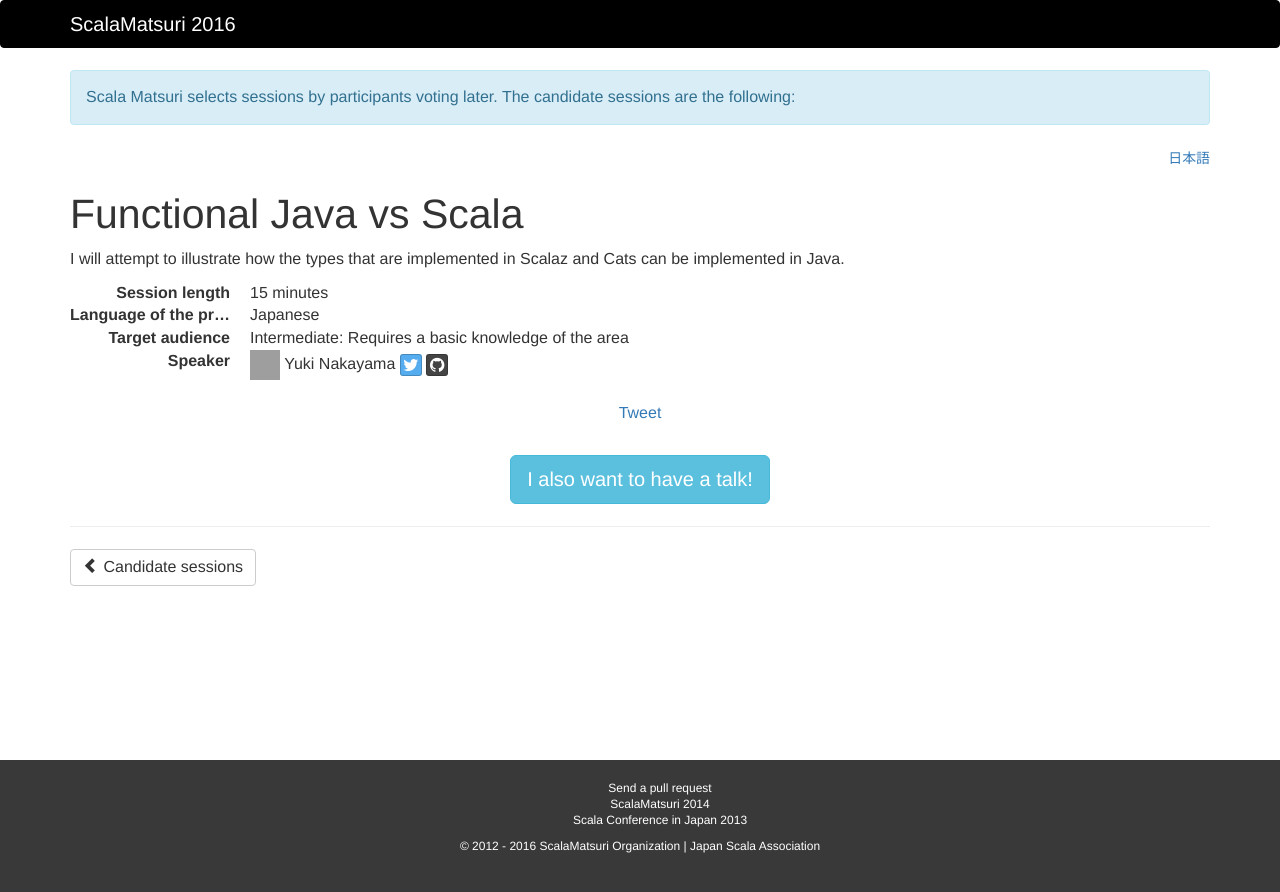
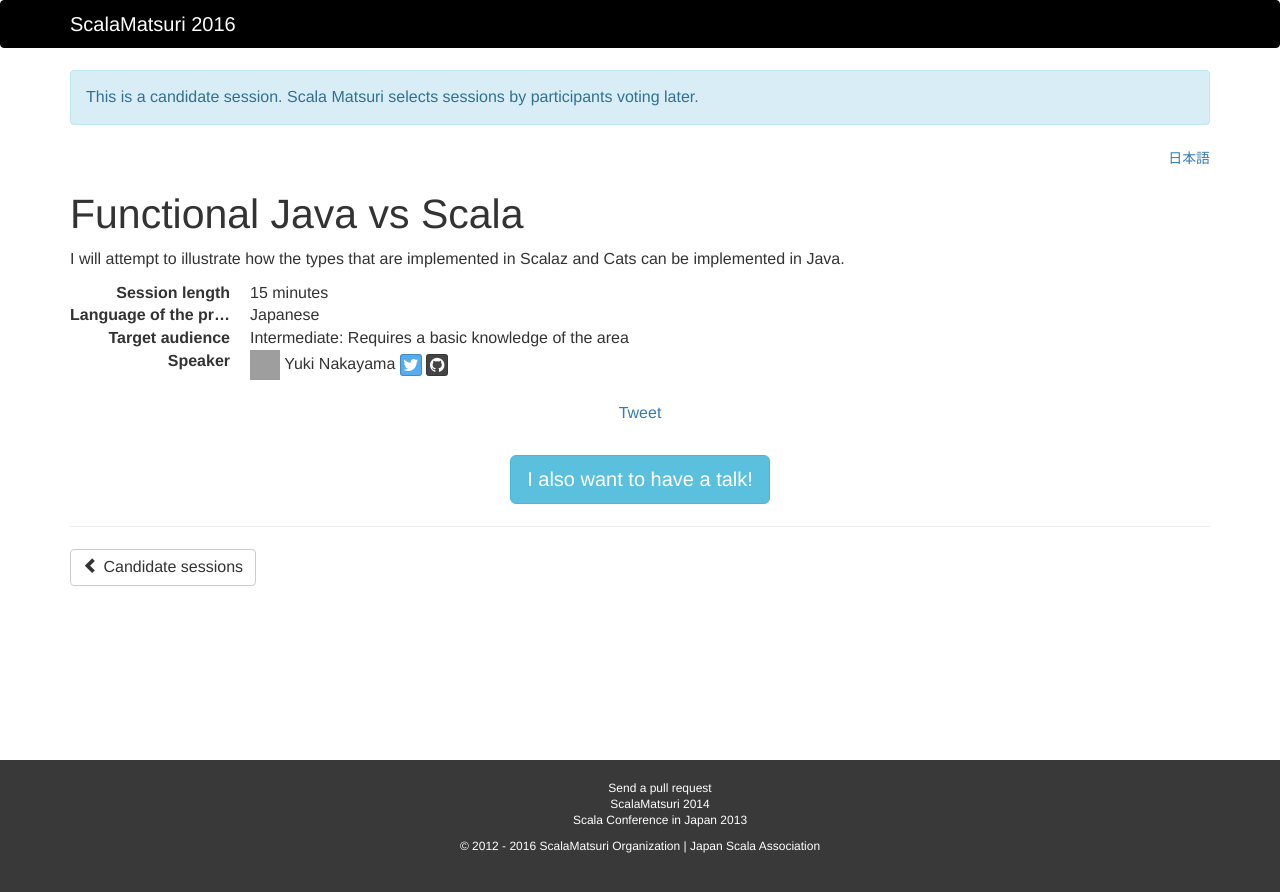
Before and after one commit to scalajp/2016.scalamatsuri.org, a Jekyll site: the page built from _candidates_en/YukiNakayama_1.html, in a window 1280 px wide. Shown: the top 892 px of the page. Built offline with Jekyll 4.4.1, drawn with Linux system fonts in a browser that asks for light colours; nearby versions of some CDN libraries; comment, search, counter and statistics services are not loaded; grey boxes are pictures that could not be loaded.

Commit message:
fix header messages

```diff
--- a/_layouts/candidates_en.html
+++ b/_layouts/candidates_en.html
@@ -3,7 +3,7 @@ layout: default_en
 ---
 
 <div class="alert alert-info" role="alert">
-  Scala Matsuri selects sessions by participants voting later. The candidate sessions are the following:
+  This is a candidate session. Scala Matsuri selects sessions by participants voting later.
 </div>
 
 <div class="clearfix">
--- a/en/candidates/index.html
+++ b/en/candidates/index.html
@@ -4,7 +4,7 @@ layout: default_en
 ---
 
 <div class="alert alert-info" role="alert">
-  Scala Matsuri selects sessions by participants voting later. The candidate sessions are the following:
+  The following are the candidate sessions. Scala Matsuri selects sessions by participants voting later.
 </div>
 <div class="text-right">
 <a class="twitter-share-button"
```
